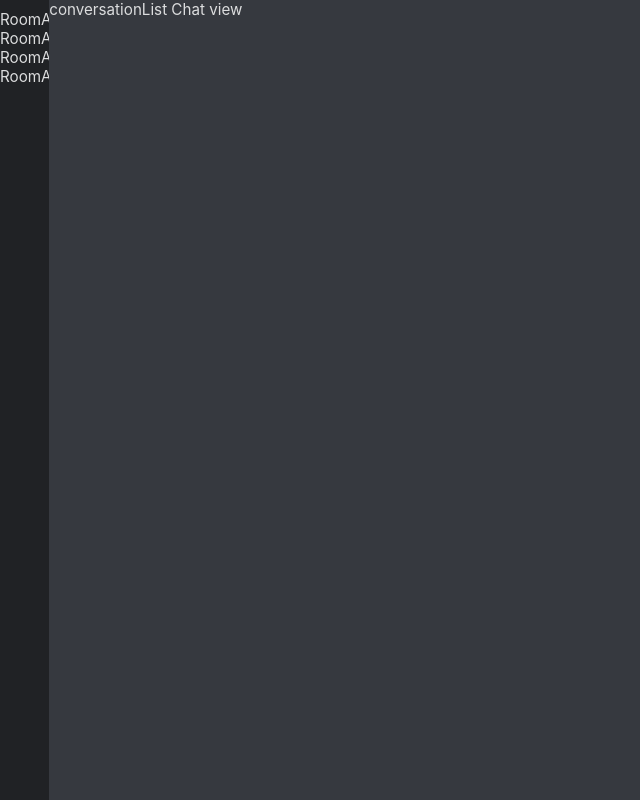
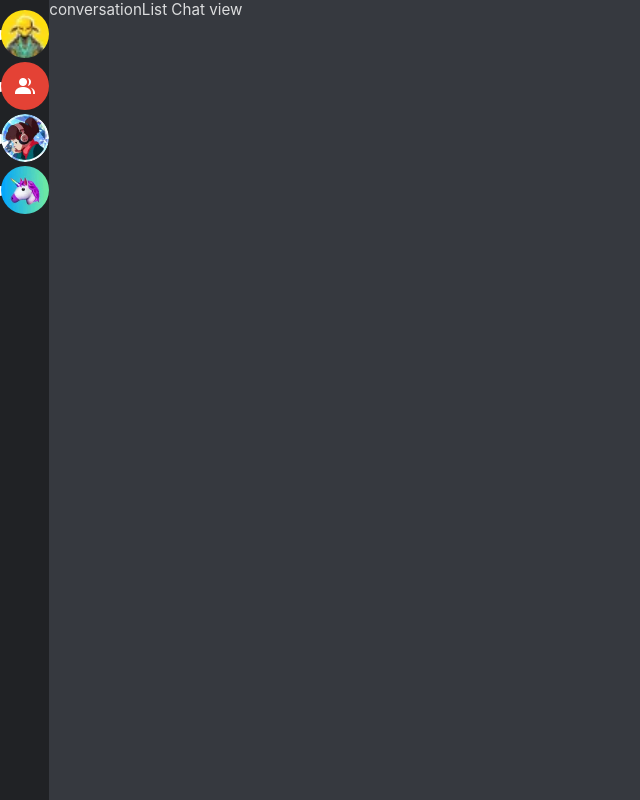
Before and after one commit to AayushMohan/discord-clone-blockchain, a Next.js app: page / in a window 1280 px wide. Shown: the whole page, without its empty margins (0-640 px from the left). Built offline with nearby package versions, Linux system fonts and the light colour scheme.

Commit message:
Added RoomAvatar  id, avatar & name

```diff
--- a/components/RoomAvatar.js
+++ b/components/RoomAvatar.js
@@ -1,7 +1,27 @@
-import React from "react";
+import Image from "next/image";
+import { useRouter } from "next/router";
+import styles from "../styles/roomAvatar.module.css";
 
-const RoomAvatar = () => {
-  return <div>RoomAvatar</div>;
+const RoomAvatar = ({ id, avatar, name }) => {
+  const router = useRouter();
+
+  const changeUrl = () => {
+    router.push(`?channel=${id}&name=${name}`);
+  };
+
+  return (
+    <div className={styles.wrapper} onClick={changeUrl}>
+      <div className={styles.roomAvatar}>
+        <Image
+          src={avatar}
+          className={styles.roomAvatarImage}
+          height={48}
+          width={48}
+          alt={name}
+        />
+      </div>
+    </div>
+  );
 };
 
 export default RoomAvatar;
--- a/components/Sidebar.js
+++ b/components/Sidebar.js
@@ -1,5 +1,5 @@
 import styles from "../styles/sidebar.module.css";
-import { useEffects, useState } from "react";
+import { useEffect, useState } from "react";
 import { useRouter } from "next/router";
 
 import avatar1 from "../assets/avatar-1.webp";
--- a/styles/roomAvatar.css
+++ b/styles/roomAvatar.module.css
@@ -6,7 +6,7 @@
   justify-content: center;
 }
 
-.roomAvatar {
+.roomAvatar::before {
   content: "";
   width: 17px;
   top: 20px;
```
